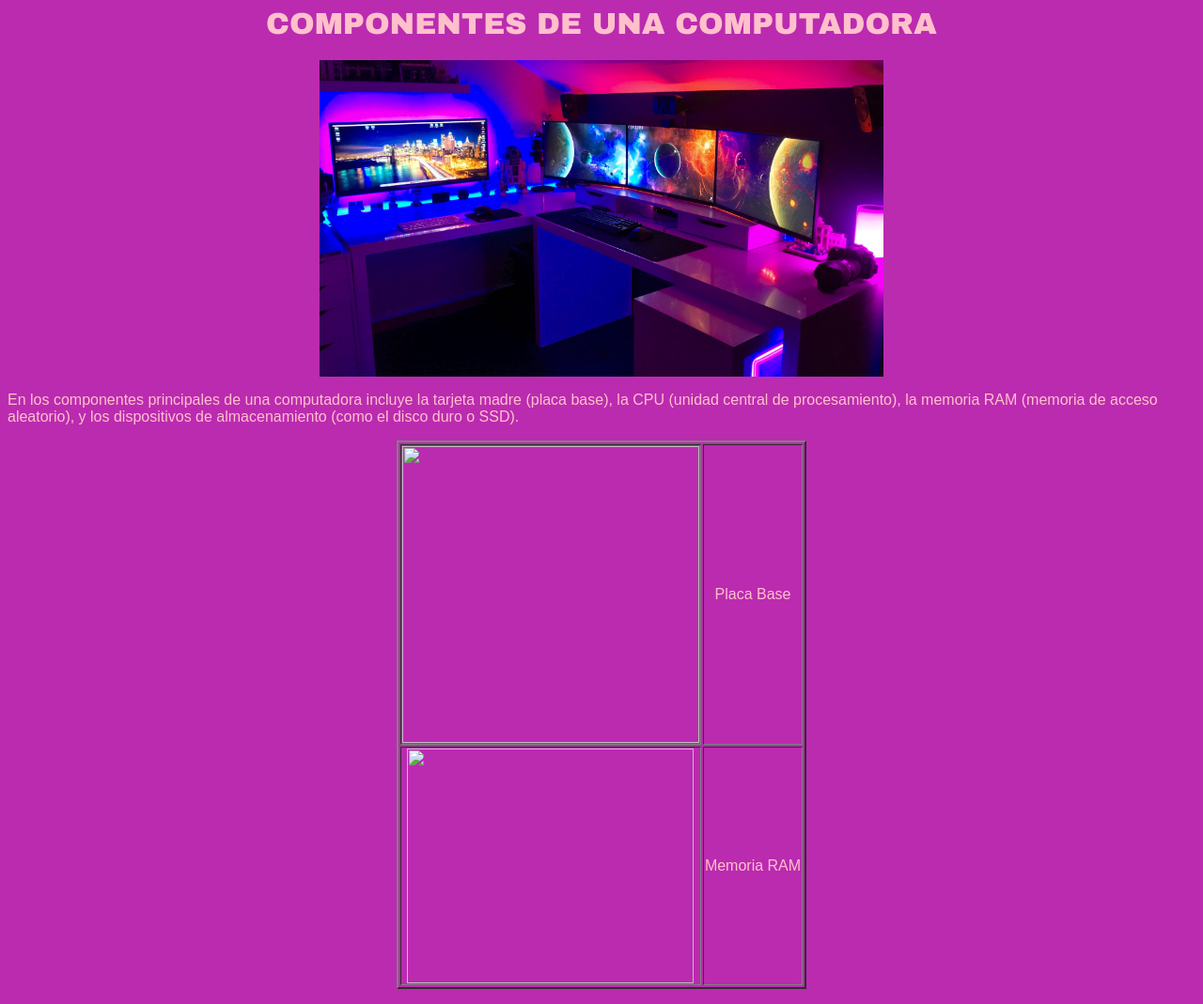
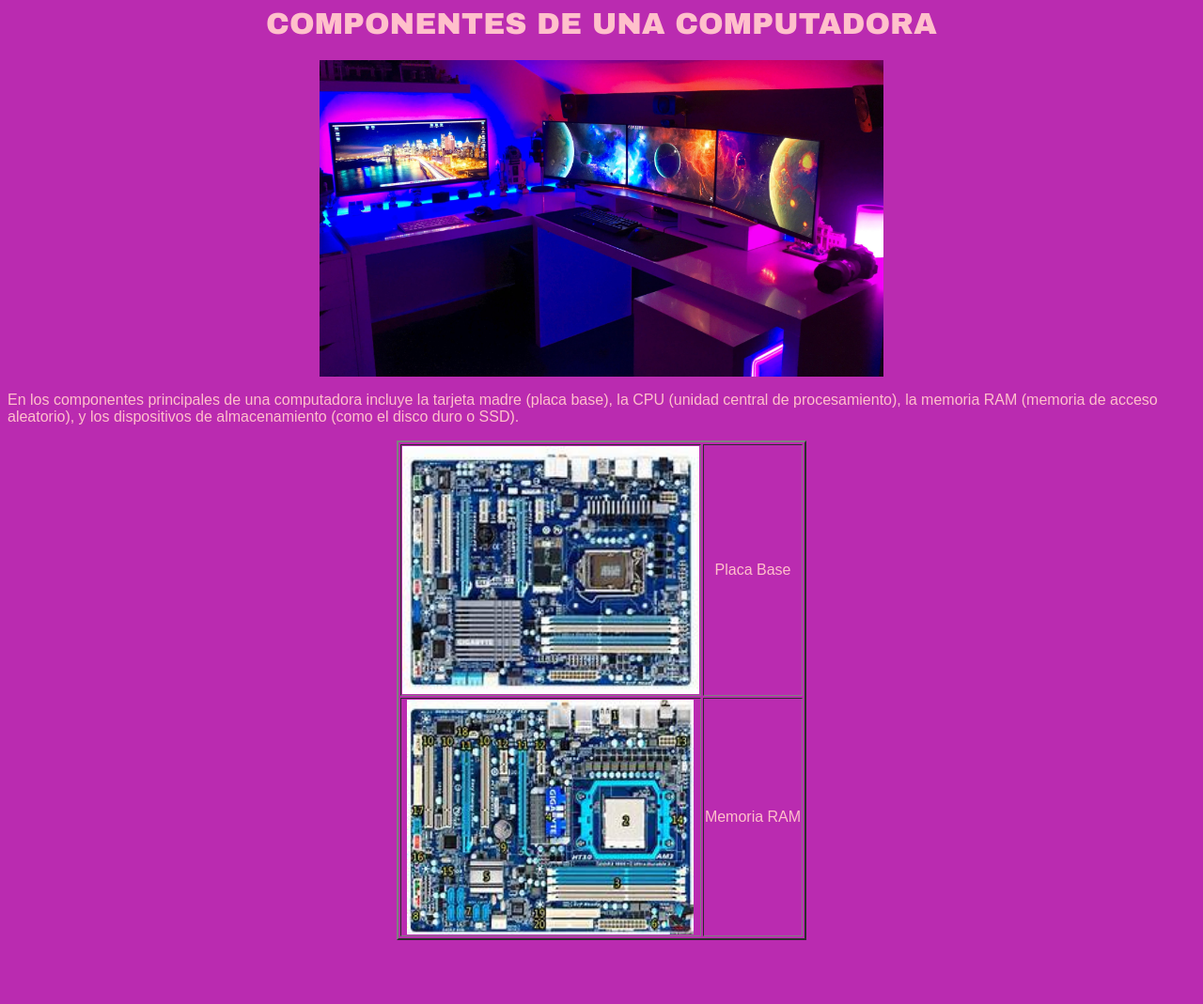
Before and after one commit to cristinainiesta2/P-gina-WEB, a plain HTML site: page index.html in a window 1280 px wide. Shown: the whole page at 94% size. After the commit the page ends 1017 px from the top, so only its background shows below. Drawn offline with Linux system fonts and the light colour scheme.

Commit message:
prueba 11

```diff
--- a/index.html
+++ b/index.html
@@ -13,11 +13,11 @@
 <center>
 <table border="2">
 <tr>
-<td><center><img src="OIP (1).jpg" width="316" heigh="250"></center></td>
+<td><center><img src="OIP (1).jpeg" width="316" heigh="250"></center></td>
 <td><center><font color="pink" face="arial" size="3">Placa Base</font></center></td>
 </tr>
 <tr>
-<td><center><img src="OIP (2).jpg" width="305" height="250"></center></td>
+<td><center><img src="OIP (2).jpeg" width="305" height="250"></center></td>
 <td><center><font color="pink" face="arial" size="3">Memoria RAM</font></center></td>
 </tr>
 </table>
```
